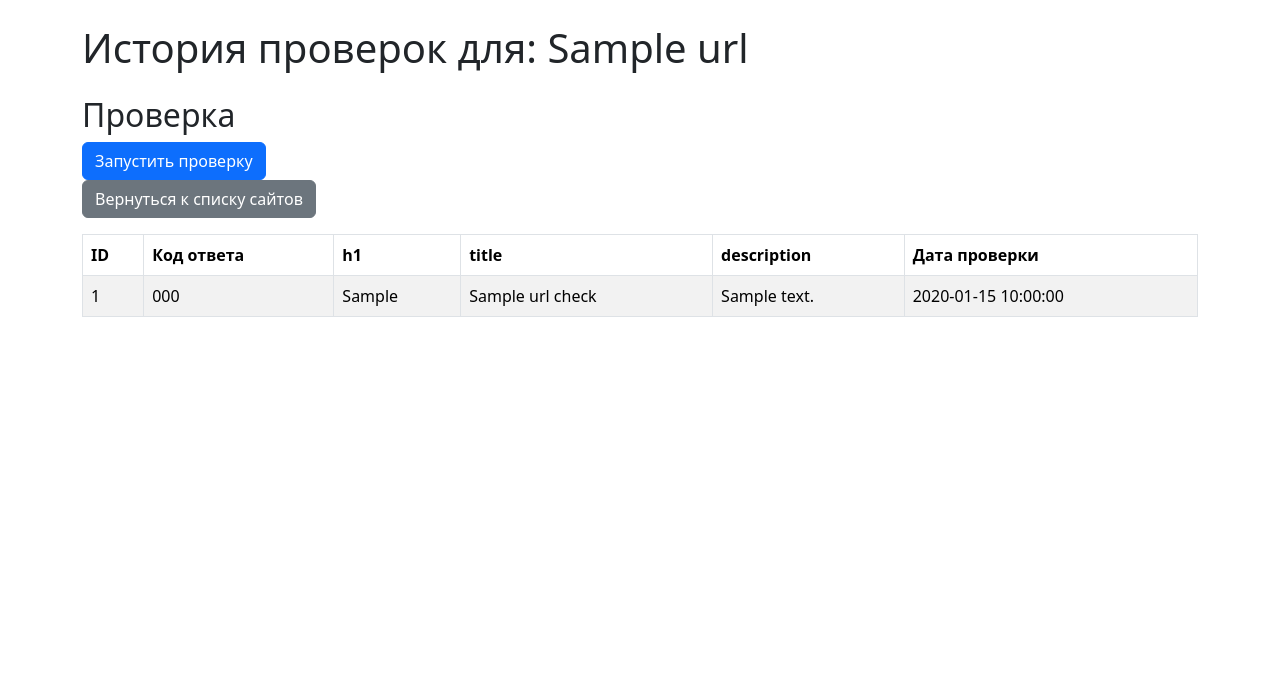
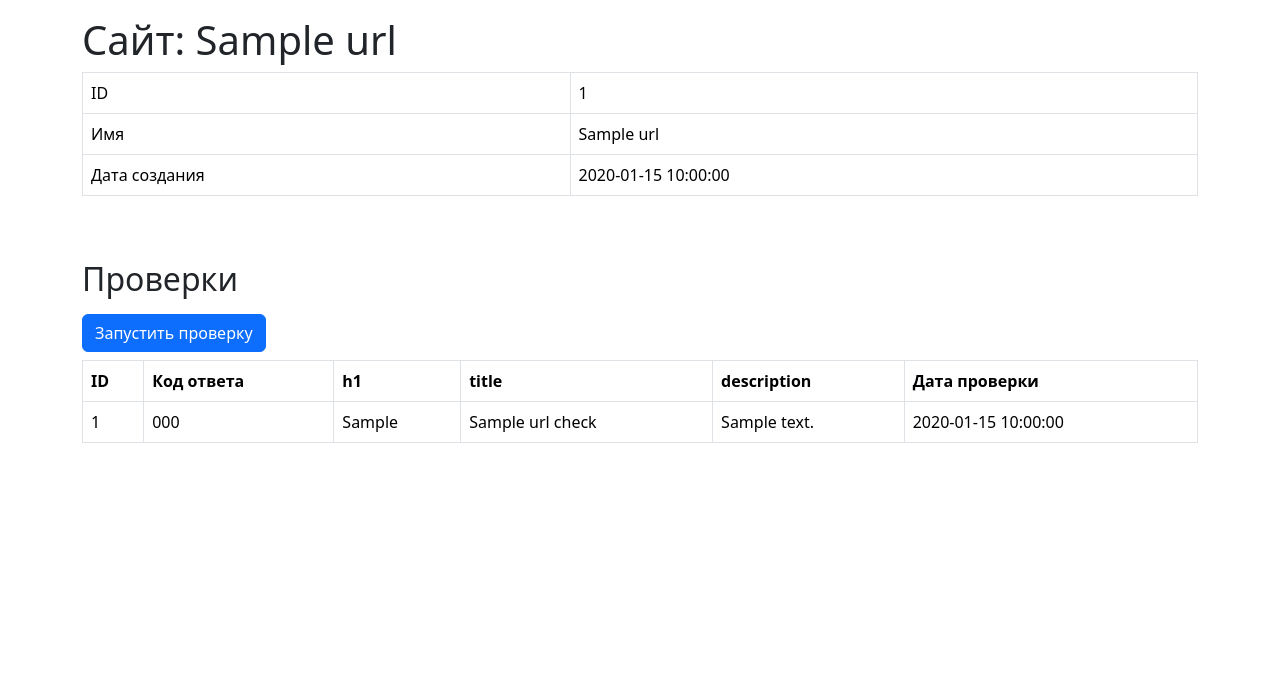
Before and after one commit to Roodmann/python-project-83, a Flask app: page /urls/1 in a window 1280 px wide. Shown: the part 56-739 px from the top of the page. Run offline with Flask 3, Linux system fonts and the light colour scheme; a database or web service that is not in the repository returns one stand-in record (values such as "Sample title"); some libraries are stand-ins or nearby versions.

Commit message:
Update full page pack12

```diff
--- a/page_analyzer/templates/url.html
+++ b/page_analyzer/templates/url.html
@@ -1,15 +1,36 @@
 {% extends "base.html" %}
 
 {% block content %}
-<div class="container py-4">
-  <h1 class="mb-4">История проверок для: {{ url['name'] }}</h1>
-  <h2>Проверка</h2>
-  <form action="{{ url_for('create_check', id=url['id']) }}" method="post">
+<div class="container-lg mt-3">
+  <h1>Сайт: {{ url['name'] }}</h1>
+
+  <div class="table-responsive">
+    <table class="table table-bordered table-hover text-nowrap" data-test="url">
+      <tbody>
+        <tr>
+          <td>ID</td>
+          <td>{{ url['id'] }}</td>
+        </tr>
+        <tr>
+          <td>Имя</td>
+          <td>{{ url['name'] }}</td>
+        </tr>
+        <tr>
+          <td>Дата создания</td>
+          <td>{{ url['created_at'] }}</td>
+        </tr>
+      </tbody>
+    </table>
+  </div>
+
+  <h2 class="mt-5 mb-3">Проверки</h2>
+  <form method="post" action="{{ url_for('create_check', id=url['id']) }}">
     <input type="hidden" name="url" value="{{ url['name'] }}">
-    <button type="submit" class="btn btn-primary">Запустить проверку</button>
+    <input type="submit" class="btn btn-primary" value="Запустить проверку">
   </form>
-  <a href="{{ url_for('get_urls') }}" class="btn btn-secondary mb-3">Вернуться к списку сайтов</a>
-  <table class="table table-bordered table-striped">
+
+  <div>
+    <table class="table table-bordered table-hover mt-2" data-test="checks">
       <thead>
         <tr>
           <th>ID</th>
@@ -28,7 +49,7 @@
             <td>{{ check.status_code }}</td>
             <td>{{ check.h1 }}</td>
             <td>{{ check.title }}</td>
-          <td>{{ check.description }}</td>
+            <td>{{ check.description or '' }}</td>
             <td>{{ check.created_at }}</td>
           </tr>
           {% endfor %}
@@ -40,4 +61,5 @@
       </tbody>
     </table>
   </div>
+</div>
 {% endblock %}
--- a/page_analyzer/templates/urls.html
+++ b/page_analyzer/templates/urls.html
@@ -18,7 +18,7 @@
         <tr>
           <td>{{ url['id'] }}</td>
           <td>
-            <a href="{{ url_for('show_url_by_id', url_id=url['id']) }}" style="text-decoration: none; color: #f5f5f5;">
+            <a href="{{ url_for('show_url_by_id', url_id=url['id']) }}" style="text-decoration: none; color: #080202;">
               {{ url['name'] }}
             </a>
           </td>
```
Lines whose indentation alone changed are shown as unchanged.
